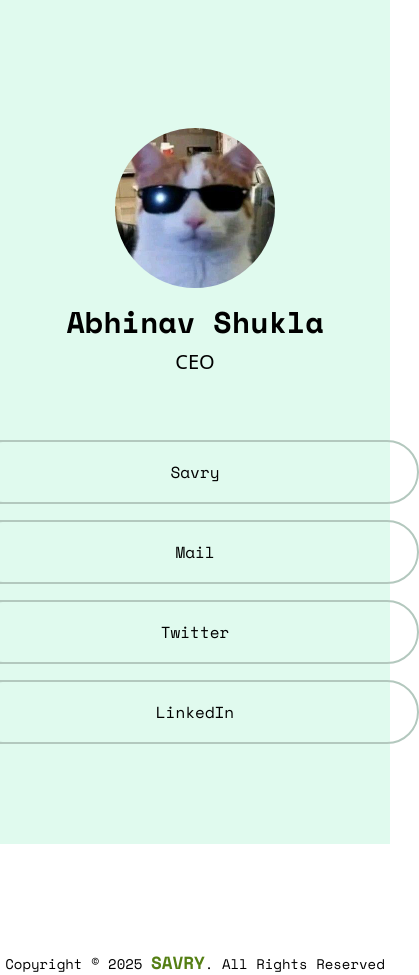
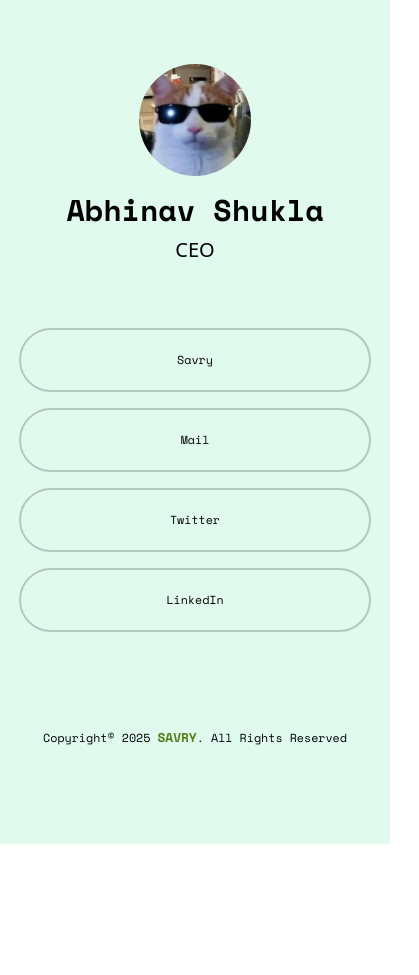
Before and after one commit to Savry-in/contact-savry, a React (Vite) app: page /abhinav in a window 390 px wide. Shown: the whole page, 419 px wide, since content can reach past the window. After the commit the page ends 844 px from the top, so only its background shows below. Built offline with nearby package versions, Linux system fonts and the light colour scheme; the HTML template or start-up script is replaced by a standard one.

Commit message:
> md - responsive

```diff
--- a/src/App.tsx
+++ b/src/App.tsx
@@ -7,10 +7,12 @@ import DefaultPage from './components/DefaultPage'
 function App() {
 
   return (
+    <div className="min-h-screen flex flex-col items-center bg-[#E0FAEE]">
     <Routes>
       <Route path="/" element={<DefaultPage />} />
       <Route path="/:foundername" element={<FounderPage />} />
-      </Routes>
+    </Routes>
+  </div>
   )
 }
 
--- a/src/Data/info.ts
+++ b/src/Data/info.ts
@@ -50,7 +50,7 @@ export const people: Record<string, {
       website: "https://savry.in",
       mail: "mailto:hello@savry.in",
       x: "https://x.com/",
-      linkedin: "https://linkedin.com/in/"
+      linkedin: "https://linkedin.com/company/savryy"
     }
   },
 };
--- a/src/components/DefaultPage.tsx
+++ b/src/components/DefaultPage.tsx
@@ -8,13 +8,13 @@ const DefaultPage = () => {
     <img
       src={profile.image}
       alt={profile.name}
-      className="mb-4 w-40 h-40 object-cover rounded-full mt-32"
+      className="mb-4 md:w-40 md:h-40 w-28 h-28 object-cover rounded-full relative top-16 md:top-28 "
     />
-    <h1 className="text-3xl font-bold mb-2 spm-bold">{profile.name}</h1>
-    <p className="text-xl mb-4 ">{profile.title}</p>
+    <h1 className="text-3xl relative top-16 md:top-28 font-bold mb-2 spm-bold">{profile.name}</h1>
+    <p className="text-xl mb-4 relative top-16 md:top-28">{profile.title}</p>
     <Url links={profile.links} />
-    <footer className='text-sm spm-thin relative top-52'>
-    Copyright © 2025 <span className='spm-bold text-[#547f13] text-[1.1rem]'>SAVRY</span>. All Rights Reserved
+    <footer className='md:text-sm text-[3vw] spm-thin relative top-[10rem] md:top-[17rem] lg:top-[18rem]'>
+    Copyright© 2025 <span className='spm-bold text-[#547f13] text-[0.8rem] md:text-[1.1rem]'>SAVRY</span>. All Rights Reserved
     </footer>
   </div>
   )
--- a/src/components/FounderPage.tsx
+++ b/src/components/FounderPage.tsx
@@ -29,13 +29,13 @@ const FounderPage: React.FC = () => {
     <img
       src={profile.image}
       alt={profile.name}
-        className="mb-4 w-40 h-40 object-cover rounded-full mt-32"
+      className="mb-4 md:w-40 md:h-40 w-28 h-28 object-cover rounded-full relative top-16 md:top-28 "
     />
-      <h1 className="text-3xl font-bold mb-2 spm-bold">{profile.name}</h1>
-      <p className="text-xl mb-4 ">{profile.title}</p>
+    <h1 className="text-3xl relative top-16 md:top-28 font-bold mb-2 spm-bold">{profile.name}</h1>
+    <p className="text-xl mb-4 relative top-16 md:top-28">{profile.title}</p>
     <Url links={profile.links} />
-      <footer className='text-sm spm-thin relative top-52'>
-    Copyright © 2025 <span className='spm-bold text-[#547f13] text-[1.1rem]'>SAVRY</span>. All Rights Reserved
+    <footer className='md:text-sm text-[3vw] spm-thin relative top-[10rem] md:top-[17rem] lg:top-[18rem]'>
+    Copyright© 2025 <span className='spm-bold text-[#547f13] text-[0.8rem] md:text-[1.1rem]'>SAVRY</span>. All Rights Reserved
     </footer>
   </div>
   );
--- a/src/components/Links.tsx
+++ b/src/components/Links.tsx
@@ -10,7 +10,7 @@ const Links: React.FC<LinksProps> = ({ label, url }) => {
 
   return (
     <div
-      className="border-2 h-16 min-w-[28rem] w-[30vw] border-[#B3C8BE] rounded-full flex items-center justify-center hover:scale-105 duration-100 transition-all hover:cursor-pointer spm-normal"
+      className="border-2 h-16 min-w-[22rem] w-[30vw] border-[#B3C8BE] rounded-full flex items-center justify-center hover:scale-105 duration-100 transition-all hover:cursor-pointer spm-normal text-[3vw]  md:text-[1.25rem]"
       onClick={onButtonClick}
     >
       {label}
--- a/src/components/Url.tsx
+++ b/src/components/Url.tsx
@@ -11,7 +11,7 @@ interface UrlProps {
 
 const Url: React.FC<UrlProps> = ({ links }) => {
   return (
-    <div className="flex flex-col items-center justify-center gap-4 mt-12">
+    <div className="flex flex-col items-center justify-center gap-4 mt-12 relative top-16 md:top-32">
       <Links label="Savry" url={links.website} />
       <Links label="Mail" url={links.mail} />
       <Links label="Twitter" url={links.x} />
```
Lines whose indentation alone changed are shown as unchanged.
